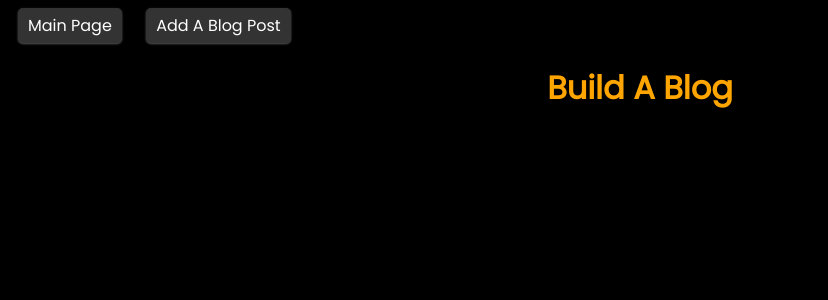
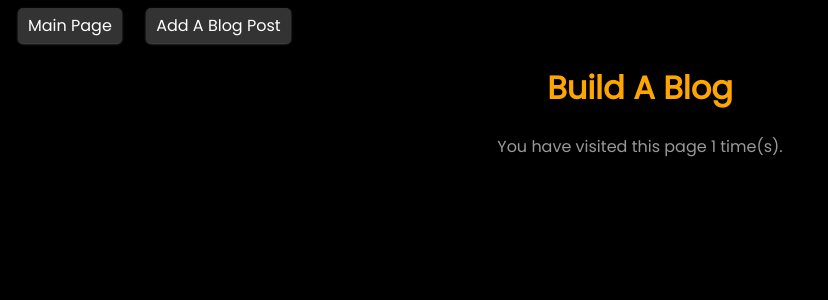
Before and after one commit to rcdelga/build-a-blog, a Flask app: page /blog in a window 1280 px wide. Shown: the top 300 px of the page, without its empty margins (0-828 px from the left). Run offline with Flask 2, Linux system fonts and the light colour scheme; data that the repository does not hold is empty.

Commit message:
COMPLETED: Includes bonus missions and working cookie counter

```diff
--- a/main.py
+++ b/main.py
@@ -1,4 +1,4 @@
-from flask import Flask, request, redirect, render_template
+from flask import Flask, request, redirect, render_template, flash, make_response
 from flask_sqlalchemy import SQLAlchemy
 from datetime import datetime
 
@@ -8,6 +8,8 @@ app.config['SQLALCHEMY_DATABASE_URI'] = 'mysql+pymysql://build-a-blog:buildablog
 app.config['SQLALCHEMY_ECHO'] = True
 
 db = SQLAlchemy(app)
+
+app.secret_key = "build-a-blog"
 
 class Blog(db.Model):
 	id = db.Column(db.Integer, primary_key=True)
@@ -56,12 +58,23 @@ def index():
 
 @app.route("/blog")
 def blogs():
+	count = int(request.cookies.get('visit-count', 0))
+	count += 1
+	message = "You have visited this page {0} time(s).".format(str(count))
+
+	# resp = make_response(message)
+	# resp.set_cookie('visit-count', str(count))
+	# return resp
+
 	bid = request.args.get('id')
 
 	if bid:
 		return render_template('id.html',post=get_blog_post(bid))
 	else:
-		return render_template('blog.html',blogs=all_active_blogs())
+		resp = make_response(render_template('blog.html',blogs=all_active_blogs(),message=message))
+		resp.set_cookie('visit-count', str(count))
+		return resp
+
 
 @app.route("/newpost")
 def new_post():
--- a/static/styles/style.css
+++ b/static/styles/style.css
@@ -4,15 +4,26 @@ html{
 
 body {
 	background-color: black;
-	color: #EEE;
+	color: white;
+}
+
+h2, p {
+	margin: 0;
 }
 
 .header {
 	color: orange;
 }
+
+.cookie {
+	color: #999;
+	text-align: center;
+}
+
 .datetime {
-	color: white;
+	color: #999;
 	font-size: x-small;
+	margin-bottom: 30px;
 }
 #navigation {
 /*	background-color: #333;*/
--- a/templates/blog.html
+++ b/templates/blog.html
@@ -2,6 +2,7 @@
 
 {% block content %}
 	<h1 class="header">Build A Blog</h1>
+	<p class="cookie">{{ message }}</p>
 
 	{% for blog in blogs %}
 		<h2><a href="./blog?id={{blog.id}}">{{blog.title}}</a></h2>
```
